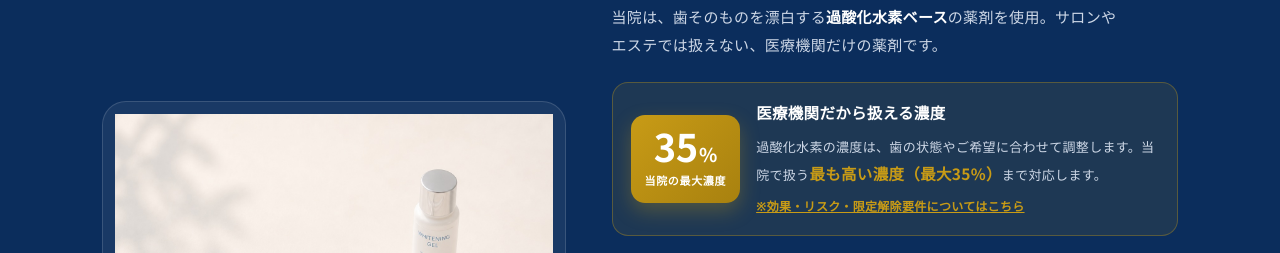
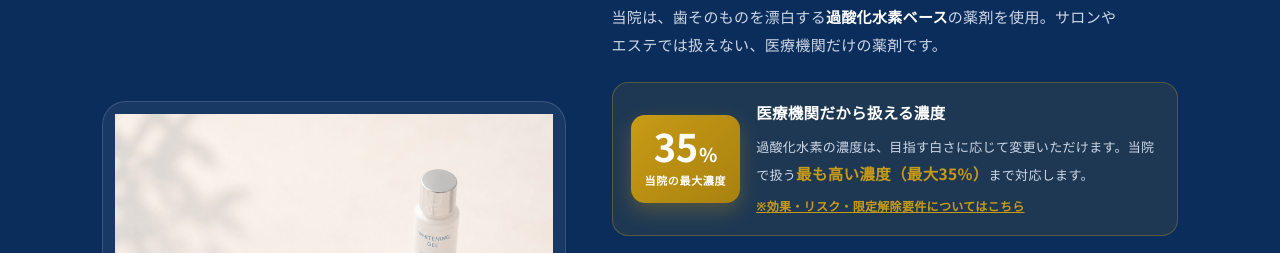
Before and after one commit to Nsakamo/hb-clinic, a plain HTML site: page index.html in a window 1280 px wide. Shown: the part 4491-4744 px from the top of the page. Drawn offline with Linux system fonts and the light colour scheme.

Commit message:
TOP薬剤: 濃度説明を『目指す白さに応じて変更いただけます』に修正

```diff
--- a/index.html
+++ b/index.html
@@ -1281,7 +1281,7 @@ html{overflow-x:clip;}
           <div class="ac-badge"><span class="ac-num">35<small>%</small></span><span class="ac-cap">当院の最大濃度</span></div>
           <div class="ac-body">
             <b>医療機関だから扱える濃度</b>
-            <span>過酸化水素の濃度は、歯の状態やご希望に合わせて調整します。当院で扱う<b>最も高い濃度（最大35%）</b>まで対応します。<a href="#risk" class="ac-risk">※効果・リスク・限定解除要件についてはこちら</a></span>
+            <span>過酸化水素の濃度は、目指す白さに応じて変更いただけます。当院で扱う<b>最も高い濃度（最大35%）</b>まで対応します。<a href="#risk" class="ac-risk">※効果・リスク・限定解除要件についてはこちら</a></span>
           </div>
         </div>
         <div class="agent-points">
```
